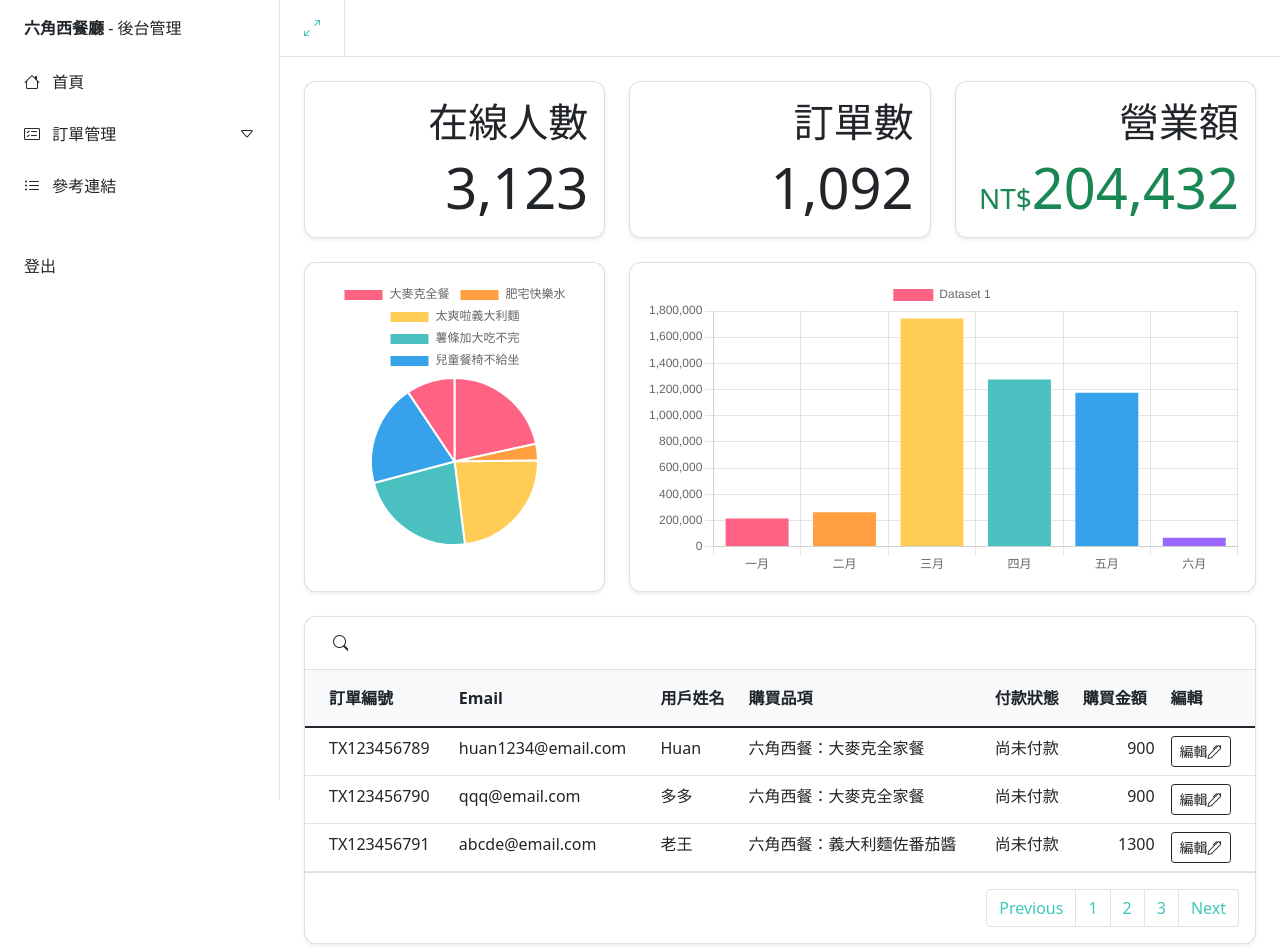
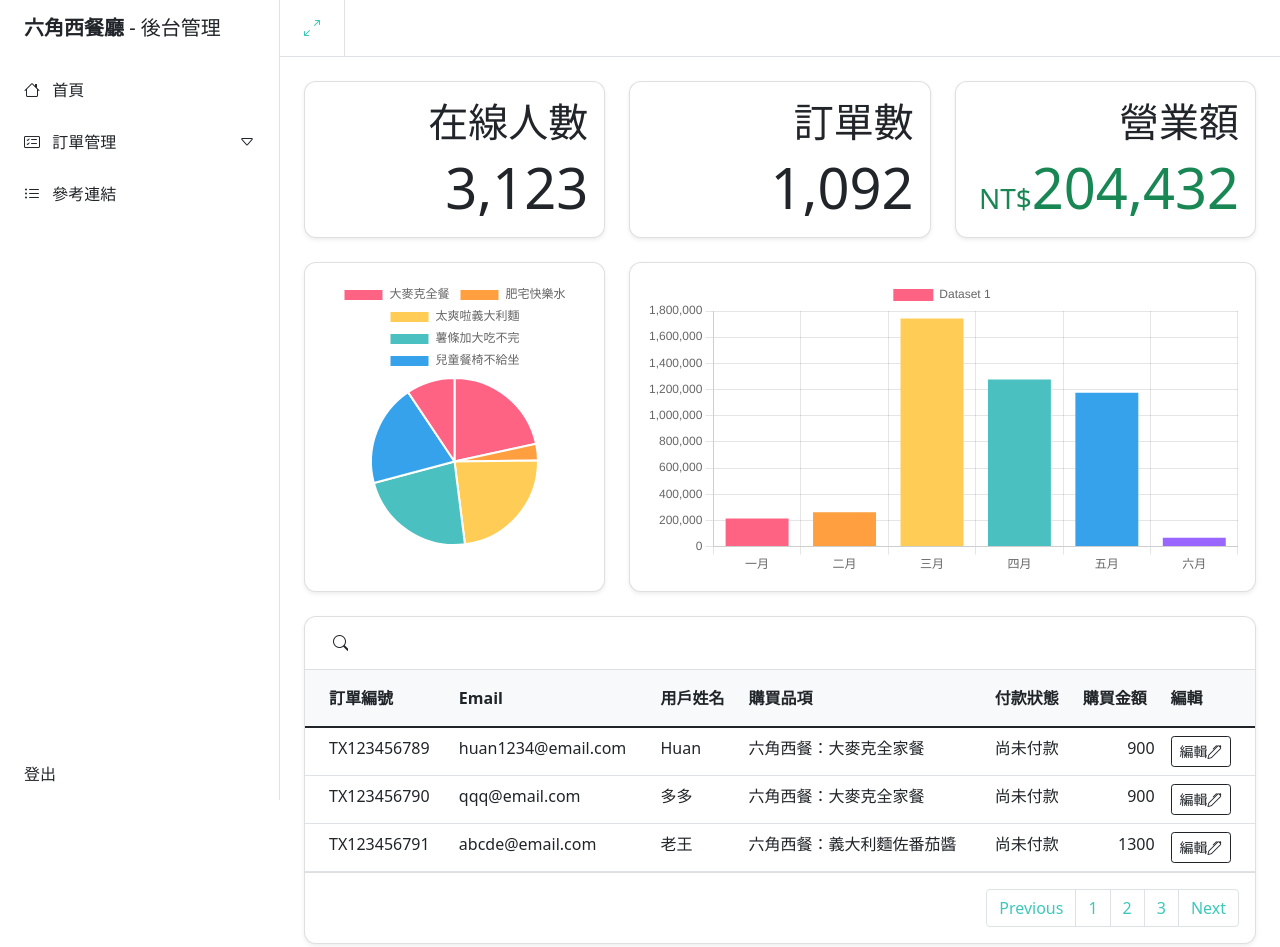
Before and after one commit to huanlinp/BS5---, a website: page index.html in a window 1280 px wide. Drawn offline with nearby package versions, Linux system fonts and the light colour scheme.

Commit message:
補上漏的標籤

```diff
--- a/index.html
+++ b/index.html
@@ -11,10 +11,10 @@
   <body>
     <div class="d-flex">
       <aside class="sidebar vh-100 border-end pt-3 d-flex bg-white flex-column">
-        <div class="px-4">
+        <h1 class="px-4 h5">
           <strong>六角西餐廳</strong>
           - 後台管理
-        </div>
+        </h1>
 
         <div class="overflow-auto mt-3">
           <div>
@@ -55,6 +55,8 @@
                   <i class="bi bi-list-ul me-2"></i>
                   參考連結
                 </p>
+              </div>
+            </a>
           </div>
         </div>
 
```
Also changed, not shown: layout.html (+4 -2 lines), order.html (+5 -5 lines), orders.html (+4 -2 lines).
